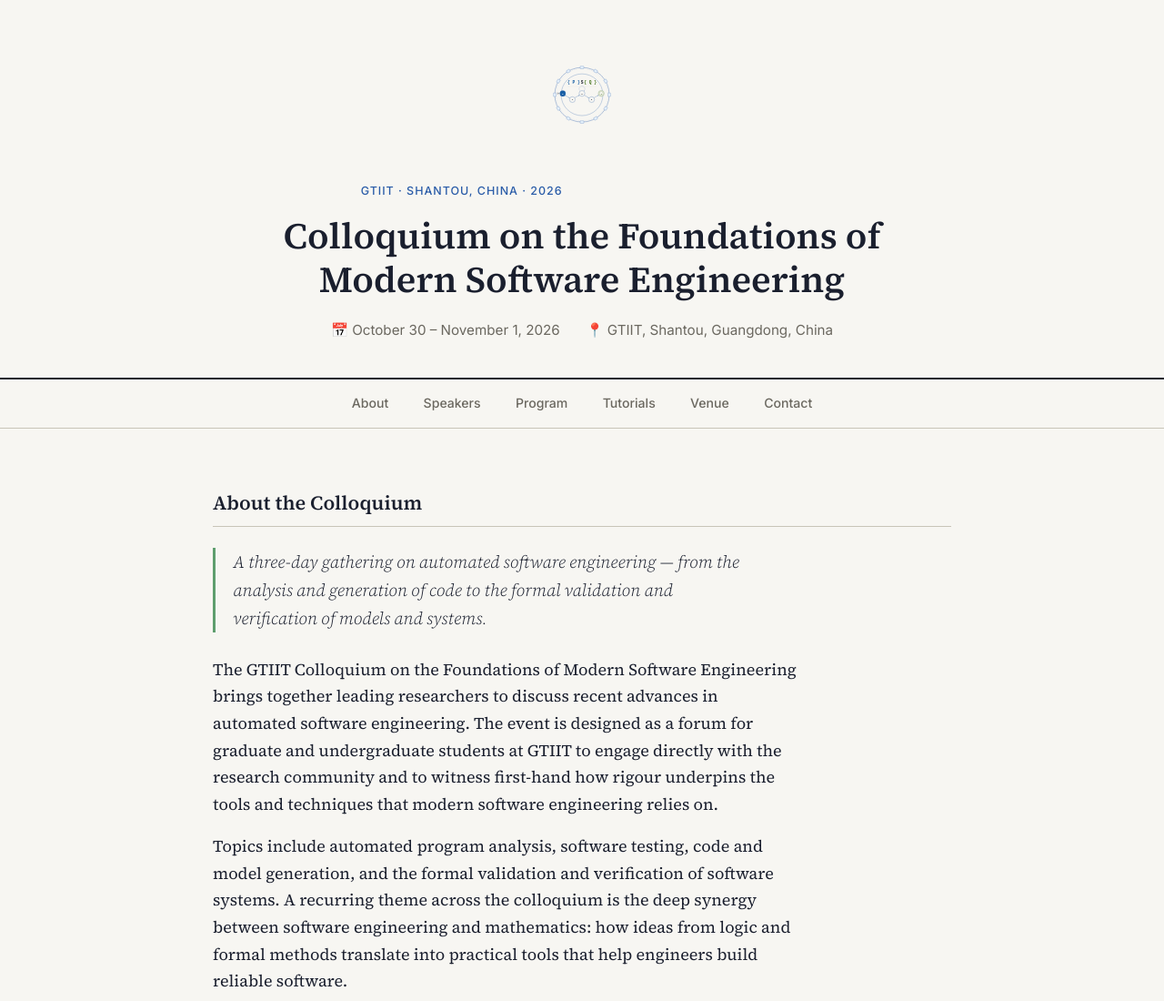
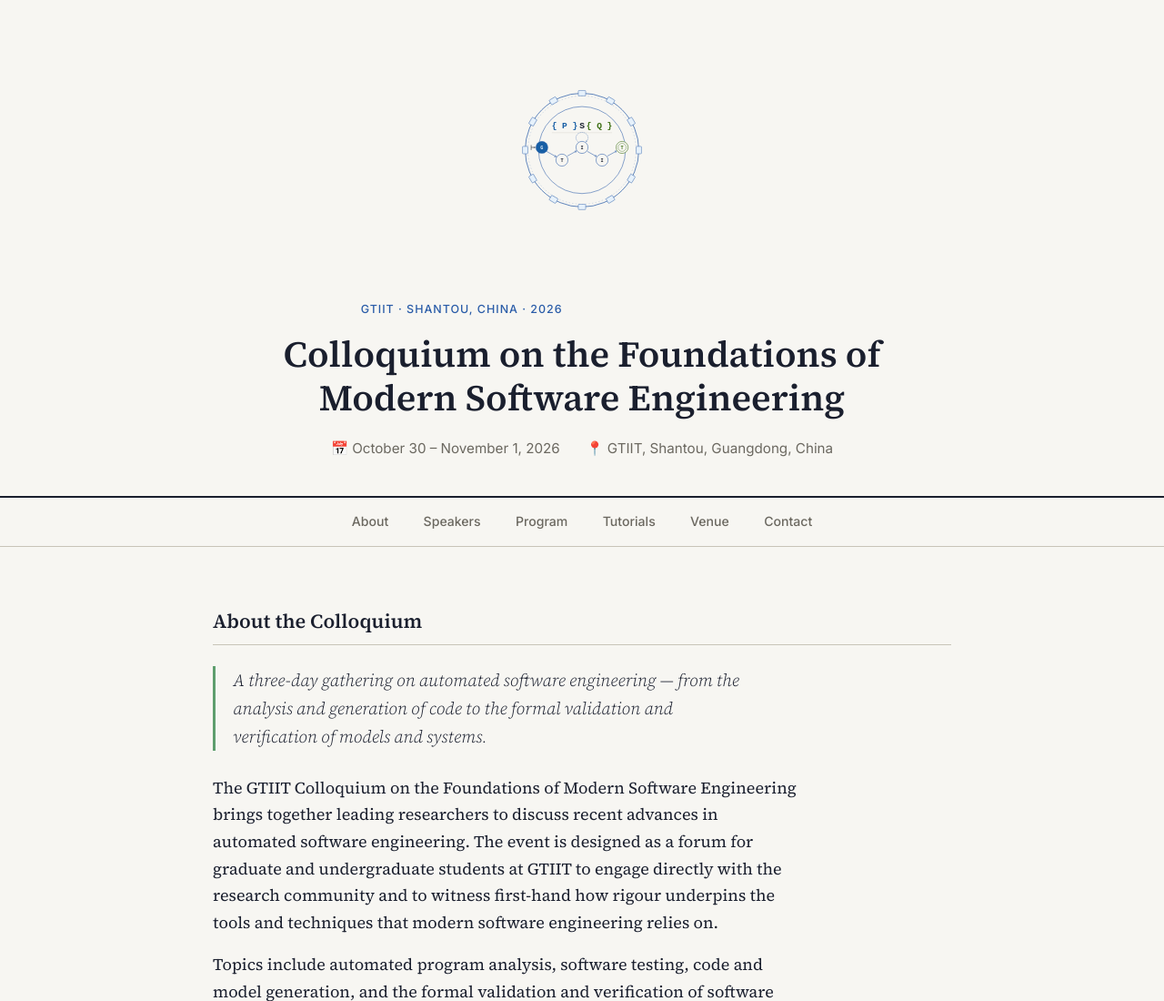
Before and after one commit to nmaguirre/gtiit-se-colloquium, a plain HTML site: page index.html in a window 1280 px wide. Shown: the top 1100 px of the page at 91% size. Drawn offline with Linux system fonts and the light colour scheme.

Commit message:
updated logo size

```diff
--- a/index.html
+++ b/index.html
@@ -37,8 +37,8 @@
     .logo-mark {
       display: block;
       margin: 0 auto 2rem;
-      width: 120px;
-      height: 120px;
+      width: 250px;
+      height:250px;
     }
 
     /* ── Header ── */
```
